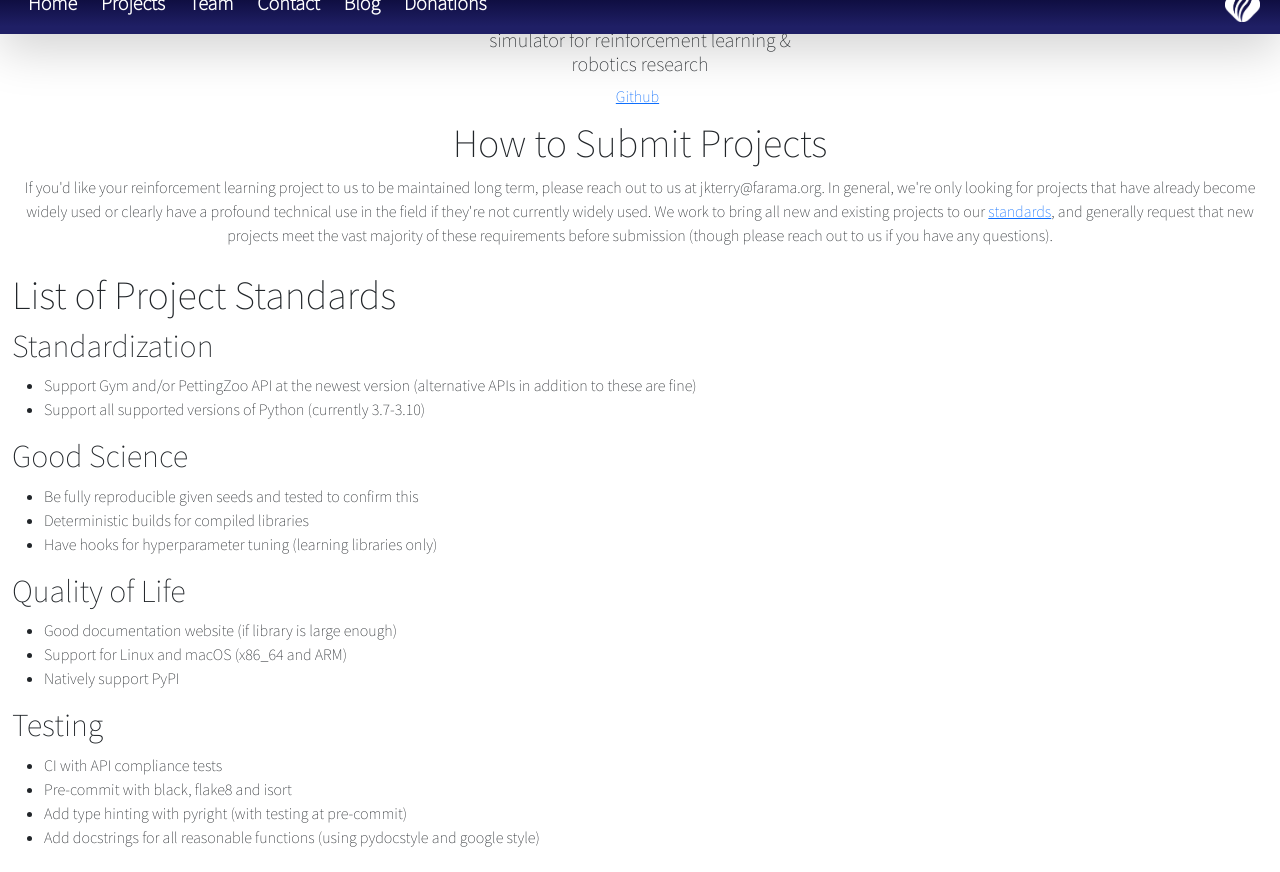
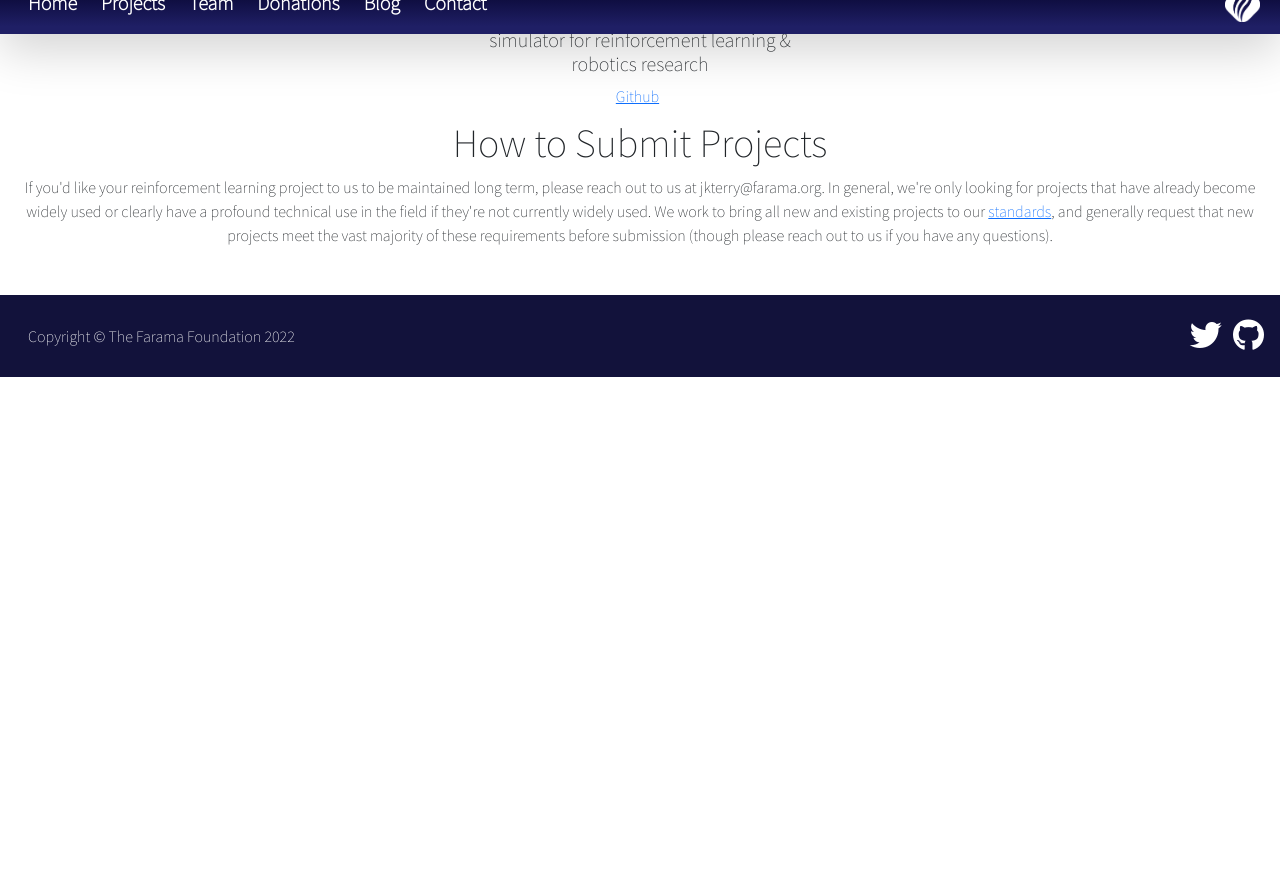
Before and after one commit to Farama-Foundation/farama.org, a Jekyll site: the page built from projects.html, in a window 1280 px wide and 900 px high, scrolled down 1413 px, cut to the strip 28-900 px from the top of the window. Built offline with Jekyll 4.4.1, drawn with Linux system fonts in a browser that asks for light colours; nearby versions of some CDN libraries; after the commit the page ends 1818 px from its top, so only the background shows below that; some of the changed text lies outside the part shown.

Commit message:
small fixes and project standards page

```diff
--- a/_data/team.yml
+++ b/_data/team.yml
@@ -25,7 +25,7 @@
 - name: Jun Jet Tai
   position: Maintainer of PettingZoo
   image: missingavatar.png
-  site:
+  site: https://jjshoots.github.io/jet.io/
 - name: Rodrigo de Lazcano Perez-Vicente
   position: Maintainer of Gymnasium-Robotics and Minigrid
   image: rodrigo.jpg
--- a/index.html
+++ b/index.html
@@ -1,5 +1,4 @@
 ---
-subtitle: For the Promotion of Open Source Reinforcement Learning
 title: The Farama Foundation
 index: true
 ---
@@ -10,7 +9,7 @@
             <h3>The Farama foundation is a 501c3 nonprofit working to maintain
                 many of the most used open source reinforcement learning
                 libraries in the world, and other similar projects. For more
-                information, please check out our <a href="projects.html">Projects</a> page.</h3>
+                information, please check out our <a href="projects.html">projects</a> page.</h3>
         </div>
     </div>
 </div>
--- a/projects.html
+++ b/projects.html
@@ -16,93 +16,21 @@
                  alt="">
             <h5 class="d-none d-md-block mx-5 mt-2">{{project.desc}}</h5>
             <a style="margin-right: 5px" href="{{project.github}}">Github</a>
-            {% if project.doc %}
-                <a href="{{project.doc}}">Documentation</a>
+            {% if project.website %}
+                <a href="{{project.website}}">website</a>
             {% endif %}
         </div>
         {% endfor %}
     </div>
     <br>
     <h1>How to Submit Projects</h1>
-    <div>
+    <div class="mb-5">
         If you'd like your reinforcement learning project to us to be maintained long term,
         please reach out to us at jkterry@farama.org. In general, we're only looking for
         projects that have already become widely used or clearly have a profound technical
         use in the field if they're not currently widely used. We work to bring all new and
-        existing projects to our <a href="#standards">standards</a>, and generally request that new projects meet
+        existing projects to our <a href="project_standard.html">standards</a>, and generally request that new projects meet
         the vast majority of these requirements before submission (though please reach out
         to us if you have any questions).
     </div>
-    <br>
-    <div id="standards" style="text-align: left">
-        <h1>List of Project Standards</h1>
-        <div>
-            <h2>Standardization</h2>
-            <ul>
-                <li>Support Gym and/or PettingZoo API at the newest version (alternative APIs in addition to these are
-                    fine)
-                </li>
-                <li>
-                    Support all supported versions of Python (currently 3.7-3.10)
-                </li>
-            </ul>
-            <h2>Good Science</h2>
-            <ul>
-                <li>Be fully reproducible given seeds and tested to confirm this
-                </li>
-                <li>
-                    Deterministic builds for compiled libraries
-                </li>
-                <li>
-                    Have hooks for hyperparameter tuning (learning libraries only)
-                </li>
-            </ul>
-            <h2>Quality of Life</h2>
-            <ul>
-                <li>
-                    Good documentation website (if library is large enough)
-                </li>
-                <li>
-                    Support for Linux and macOS (x86_64 and ARM)
-                </li>
-                <li>
-                    Natively support PyPI
-                </li>
-            </ul>
-            <h2>Testing</h2>
-            <ul>
-                <li>CI with API compliance tests
-                </li>
-                <li>Pre-commit with black, flake8 and isort
-                </li>
-                <li>Add type hinting with pyright (with testing at pre-commit)
-                </li>
-                <li>Add docstrings for all reasonable functions (using pydocstyle and google style)</li>
-            </ul>
-            <h2>Long Term Support</h2>
-            <ul>
-                <li>Releases cut via GitHub action on GitHub release</li>
-                <li>Jordan is an owner on PyPI in case someone gets hit by a bus</li>
-            </ul>
-            <h2>Branding</h2>
-            <ul>
-                <li>Logo (in the same style as other projects)</li>
-                <li>Have documentation be at  ___.farama.org (or have that address forward to documentation site), with Google analytics setup
-                </li>
-                <li>Include readme.md on PyPI page</li>
-            </ul>
-            <h2>Licensing</h2>
-            <ul>
-                <li>MIT license of similar (Apache 2.0 is fine)</li>
-            </ul>
-            <h2>Future Standards</h2>
-            <ul>
-                <li>Expose vector API via envpool for C based environments</li>
-                <li>Poetry based requirements.txt autogeneration</li>
-                <li>Natively support Conda</li>
-            </ul>
-        </div>
-    </div>
-
-
 </div>
```
Also changed, not shown: _data/nav.yml (+4 -4 lines), _data/projects.yml (+11 -11 lines), project_standard.html (added, +78 -0 lines).
